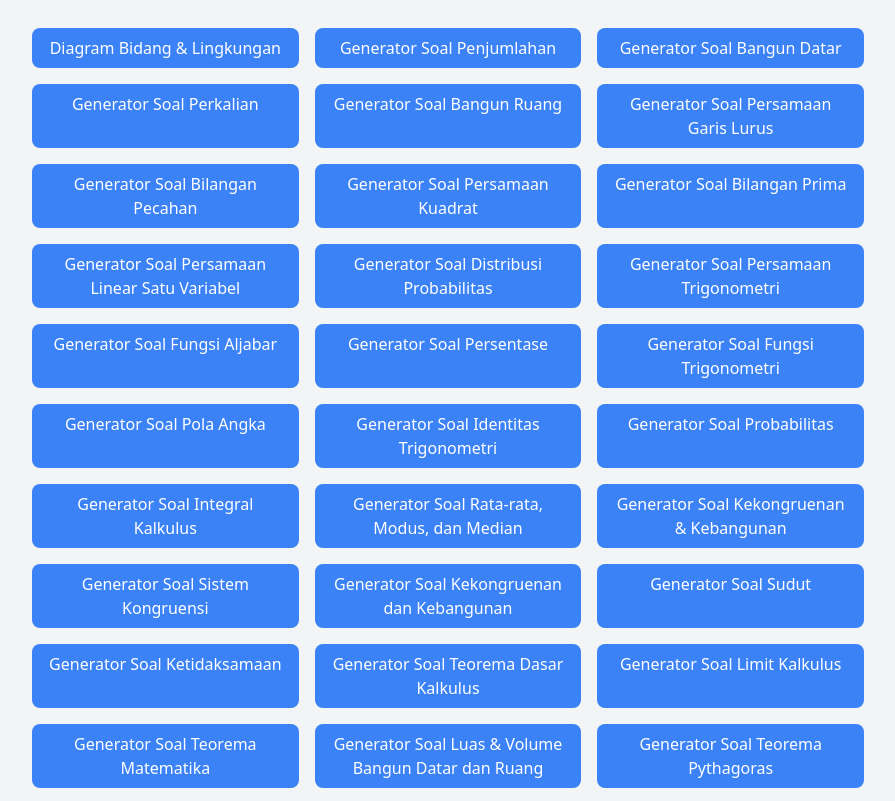
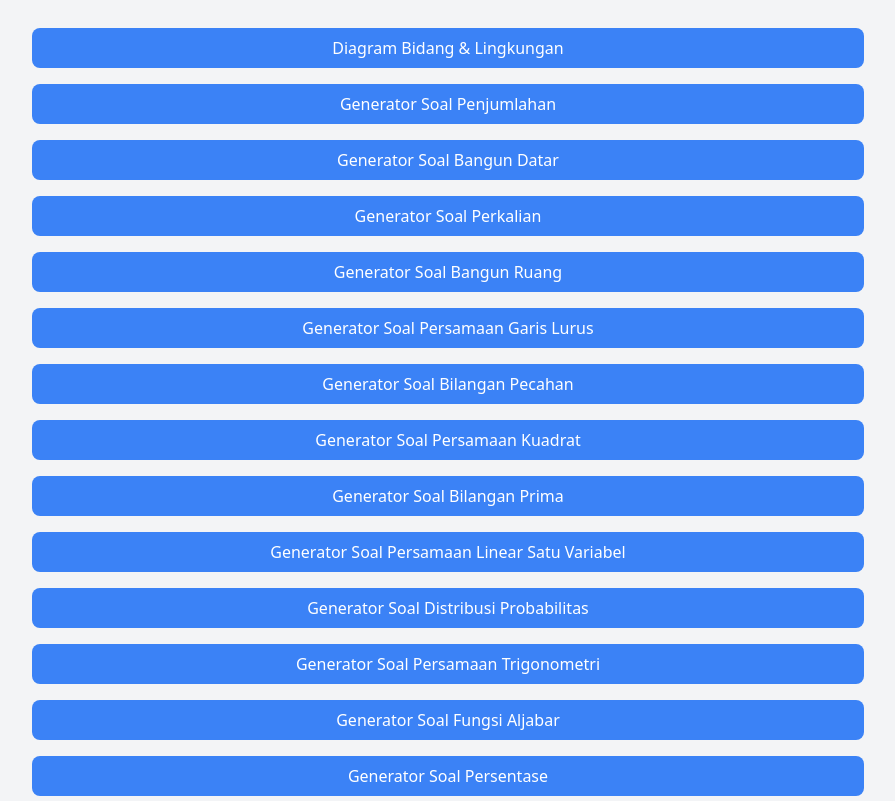
Before and after one commit to rezasaputra4250/generator, a plain HTML site: page index.html in a window 1280 px wide. Shown: the part 72-873 px from the top of the page, without its empty margins (192-1087 px from the left). Drawn offline with nearby package versions, Linux system fonts and the light colour scheme.

Commit message:
Update index.html

```diff
--- a/index.html
+++ b/index.html
@@ -4,7 +4,7 @@
   <head>
     <meta charset="UTF-8">
     <meta name="viewport" content="width=device-width, initial-scale=1.0">
-    <title>Halaman Utama</title>
+    <title>Index Halaman Generator Soal</title>
     <script src="https://cdn.tailwindcss.com"></script>
   </head>
 
@@ -12,114 +12,114 @@
 
     <div class="max-w-4xl mx-auto p-8">
       <h1 class="text-3xl font-semibold text-center mb-8">Daftar Halaman Generator Soal</h1>
-      <div class="grid grid-cols-1 md:grid-cols-2 lg:grid-cols-3 gap-4">
+      <div class="space-y-4">
         <a href="diagram-bidang-&-lingkungan.html"
-          class="bg-blue-500 text-white py-2 px-4 rounded-lg text-center hover:bg-blue-700 transition duration-300">Diagram
+          class="block bg-blue-500 text-white py-2 px-4 rounded-lg text-center hover:bg-blue-700 transition duration-300">Diagram
           Bidang & Lingkungan</a>
         <a href="generator-soal-penjumlahan.html"
-          class="bg-blue-500 text-white py-2 px-4 rounded-lg text-center hover:bg-blue-700 transition duration-300">Generator
+          class="block bg-blue-500 text-white py-2 px-4 rounded-lg text-center hover:bg-blue-700 transition duration-300">Generator
           Soal Penjumlahan</a>
         <a href="generator-soal-bangun-datar.html"
-          class="bg-blue-500 text-white py-2 px-4 rounded-lg text-center hover:bg-blue-700 transition duration-300">Generator
+          class="block bg-blue-500 text-white py-2 px-4 rounded-lg text-center hover:bg-blue-700 transition duration-300">Generator
           Soal Bangun Datar</a>
         <a href="generator-soal-perkalian.html"
-          class="bg-blue-500 text-white py-2 px-4 rounded-lg text-center hover:bg-blue-700 transition duration-300">Generator
+          class="block bg-blue-500 text-white py-2 px-4 rounded-lg text-center hover:bg-blue-700 transition duration-300">Generator
           Soal Perkalian</a>
         <a href="generator-soal-bangun-ruang.html"
-          class="bg-blue-500 text-white py-2 px-4 rounded-lg text-center hover:bg-blue-700 transition duration-300">Generator
+          class="block bg-blue-500 text-white py-2 px-4 rounded-lg text-center hover:bg-blue-700 transition duration-300">Generator
           Soal Bangun Ruang</a>
         <a href="generator-soal-persamaan-garis-lurus.html"
-          class="bg-blue-500 text-white py-2 px-4 rounded-lg text-center hover:bg-blue-700 transition duration-300">Generator
+          class="block bg-blue-500 text-white py-2 px-4 rounded-lg text-center hover:bg-blue-700 transition duration-300">Generator
           Soal Persamaan Garis Lurus</a>
         <a href="generator-soal-bilangan-pecahan.html"
-          class="bg-blue-500 text-white py-2 px-4 rounded-lg text-center hover:bg-blue-700 transition duration-300">Generator
+          class="block bg-blue-500 text-white py-2 px-4 rounded-lg text-center hover:bg-blue-700 transition duration-300">Generator
           Soal Bilangan Pecahan</a>
         <a href="generator-soal-persamaan-kuadrat.html"
-          class="bg-blue-500 text-white py-2 px-4 rounded-lg text-center hover:bg-blue-700 transition duration-300">Generator
+          class="block bg-blue-500 text-white py-2 px-4 rounded-lg text-center hover:bg-blue-700 transition duration-300">Generator
           Soal Persamaan Kuadrat</a>
         <a href="generator-soal-bilangan-prima.html"
-          class="bg-blue-500 text-white py-2 px-4 rounded-lg text-center hover:bg-blue-700 transition duration-300">Generator
+          class="block bg-blue-500 text-white py-2 px-4 rounded-lg text-center hover:bg-blue-700 transition duration-300">Generator
           Soal Bilangan Prima</a>
         <a href="generator-soal-persamaan-linear-satu-variabel.html"
-          class="bg-blue-500 text-white py-2 px-4 rounded-lg text-center hover:bg-blue-700 transition duration-300">Generator
+          class="block bg-blue-500 text-white py-2 px-4 rounded-lg text-center hover:bg-blue-700 transition duration-300">Generator
           Soal Persamaan Linear Satu Variabel</a>
         <a href="generator-soal-distribusi-probabilitas.html"
-          class="bg-blue-500 text-white py-2 px-4 rounded-lg text-center hover:bg-blue-700 transition duration-300">Generator
+          class="block bg-blue-500 text-white py-2 px-4 rounded-lg text-center hover:bg-blue-700 transition duration-300">Generator
           Soal Distribusi Probabilitas</a>
         <a href="generator-soal-persamaan-trigonometri.html"
-          class="bg-blue-500 text-white py-2 px-4 rounded-lg text-center hover:bg-blue-700 transition duration-300">Generator
+          class="block bg-blue-500 text-white py-2 px-4 rounded-lg text-center hover:bg-blue-700 transition duration-300">Generator
           Soal Persamaan Trigonometri</a>
         <a href="generator-soal-fungsi-aljabar.html"
-          class="bg-blue-500 text-white py-2 px-4 rounded-lg text-center hover:bg-blue-700 transition duration-300">Generator
+          class="block bg-blue-500 text-white py-2 px-4 rounded-lg text-center hover:bg-blue-700 transition duration-300">Generator
           Soal Fungsi Aljabar</a>
         <a href="generator-soal-persentase.html"
-          class="bg-blue-500 text-white py-2 px-4 rounded-lg text-center hover:bg-blue-700 transition duration-300">Generator
+          class="block bg-blue-500 text-white py-2 px-4 rounded-lg text-center hover:bg-blue-700 transition duration-300">Generator
           Soal Persentase</a>
         <a href="generator-soal-fungsi-trigonometri.html"
-          class="bg-blue-500 text-white py-2 px-4 rounded-lg text-center hover:bg-blue-700 transition duration-300">Generator
+          class="block bg-blue-500 text-white py-2 px-4 rounded-lg text-center hover:bg-blue-700 transition duration-300">Generator
           Soal Fungsi Trigonometri</a>
         <a href="generator-soal-pola-angka.html"
-          class="bg-blue-500 text-white py-2 px-4 rounded-lg text-center hover:bg-blue-700 transition duration-300">Generator
+          class="block bg-blue-500 text-white py-2 px-4 rounded-lg text-center hover:bg-blue-700 transition duration-300">Generator
           Soal Pola Angka</a>
         <a href="generator-soal-identitas-trigonometri.html"
-          class="bg-blue-500 text-white py-2 px-4 rounded-lg text-center hover:bg-blue-700 transition duration-300">Generator
+          class="block bg-blue-500 text-white py-2 px-4 rounded-lg text-center hover:bg-blue-700 transition duration-300">Generator
           Soal Identitas Trigonometri</a>
         <a href="generator-soal-probabilitas.html"
-          class="bg-blue-500 text-white py-2 px-4 rounded-lg text-center hover:bg-blue-700 transition duration-300">Generator
+          class="block bg-blue-500 text-white py-2 px-4 rounded-lg text-center hover:bg-blue-700 transition duration-300">Generator
           Soal Probabilitas</a>
         <a href="generator-soal-integral-kalkulus.html"
-          class="bg-blue-500 text-white py-2 px-4 rounded-lg text-center hover:bg-blue-700 transition duration-300">Generator
+          class="block bg-blue-500 text-white py-2 px-4 rounded-lg text-center hover:bg-blue-700 transition duration-300">Generator
           Soal Integral Kalkulus</a>
         <a href="generator-soal-rata-rata,-modus,-dan-median.html"
-          class="bg-blue-500 text-white py-2 px-4 rounded-lg text-center hover:bg-blue-700 transition duration-300">Generator
+          class="block bg-blue-500 text-white py-2 px-4 rounded-lg text-center hover:bg-blue-700 transition duration-300">Generator
           Soal Rata-rata, Modus, dan Median</a>
         <a href="generator-soal-kekongruenan-&-kebangunan.html"
-          class="bg-blue-500 text-white py-2 px-4 rounded-lg text-center hover:bg-blue-700 transition duration-300">Generator
+          class="block bg-blue-500 text-white py-2 px-4 rounded-lg text-center hover:bg-blue-700 transition duration-300">Generator
           Soal Kekongruenan & Kebangunan</a>
         <a href="generator-soal-sistem-kongruensi.html"
-          class="bg-blue-500 text-white py-2 px-4 rounded-lg text-center hover:bg-blue-700 transition duration-300">Generator
+          class="block bg-blue-500 text-white py-2 px-4 rounded-lg text-center hover:bg-blue-700 transition duration-300">Generator
           Soal Sistem Kongruensi</a>
         <a href="generator-soal-kekongruenan-and-kebangunan.html"
-          class="bg-blue-500 text-white py-2 px-4 rounded-lg text-center hover:bg-blue-700 transition duration-300">Generator
+          class="block bg-blue-500 text-white py-2 px-4 rounded-lg text-center hover:bg-blue-700 transition duration-300">Generator
           Soal Kekongruenan dan Kebangunan</a>
         <a href="generator-soal-sudut.html"
-          class="bg-blue-500 text-white py-2 px-4 rounded-lg text-center hover:bg-blue-700 transition duration-300">Generator
+          class="block bg-blue-500 text-white py-2 px-4 rounded-lg text-center hover:bg-blue-700 transition duration-300">Generator
           Soal Sudut</a>
         <a href="generator-soal-ketidaksamaan.html"
-          class="bg-blue-500 text-white py-2 px-4 rounded-lg text-center hover:bg-blue-700 transition duration-300">Generator
+          class="block bg-blue-500 text-white py-2 px-4 rounded-lg text-center hover:bg-blue-700 transition duration-300">Generator
           Soal Ketidaksamaan</a>
         <a href="generator-soal-teorema-dasar-kalkulus.html"
-          class="bg-blue-500 text-white py-2 px-4 rounded-lg text-center hover:bg-blue-700 transition duration-300">Generator
+          class="block bg-blue-500 text-white py-2 px-4 rounded-lg text-center hover:bg-blue-700 transition duration-300">Generator
           Soal Teorema Dasar Kalkulus</a>
         <a href="generator-soal-limit-kalkulus.html"
-          class="bg-blue-500 text-white py-2 px-4 rounded-lg text-center hover:bg-blue-700 transition duration-300">Generator
+          class="block bg-blue-500 text-white py-2 px-4 rounded-lg text-center hover:bg-blue-700 transition duration-300">Generator
           Soal Limit Kalkulus</a>
         <a href="generator-soal-teorema-matematika.html"
-          class="bg-blue-500 text-white py-2 px-4 rounded-lg text-center hover:bg-blue-700 transition duration-300">Generator
+          class="block bg-blue-500 text-white py-2 px-4 rounded-lg text-center hover:bg-blue-700 transition duration-300">Generator
           Soal Teorema Matematika</a>
         <a href="generator-soal-luas-&-volume-bangun-datar-dan-ruang.html"
-          class="bg-blue-500 text-white py-2 px-4 rounded-lg text-center hover:bg-blue-700 transition duration-300">Generator
+          class="block bg-blue-500 text-white py-2 px-4 rounded-lg text-center hover:bg-blue-700 transition duration-300">Generator
           Soal Luas & Volume Bangun Datar dan Ruang</a>
         <a href="generator-soal-teorema-pythagoras.html"
-          class="bg-blue-500 text-white py-2 px-4 rounded-lg text-center hover:bg-blue-700 transition duration-300">Generator
+          class="block bg-blue-500 text-white py-2 px-4 rounded-lg text-center hover:bg-blue-700 transition duration-300">Generator
           Soal Teorema Pythagoras</a>
         <a href="generator-soal-pembagian.html"
-          class="bg-blue-500 text-white py-2 px-4 rounded-lg text-center hover:bg-blue-700 transition duration-300">Generator
+          class="block bg-blue-500 text-white py-2 px-4 rounded-lg text-center hover:bg-blue-700 transition duration-300">Generator
           Soal Pembagian</a>
         <a href="generator-soal-teorema-pythagoras-dalam-trigonometri.html"
-          class="bg-blue-500 text-white py-2 px-4 rounded-lg text-center hover:bg-blue-700 transition duration-300">Generator
+          class="block bg-blue-500 text-white py-2 px-4 rounded-lg text-center hover:bg-blue-700 transition duration-300">Generator
           Soal Teorema Pythagoras dalam Trigonometri</a>
         <a href="generator-soal-pembagian-faktor.html"
-          class="bg-blue-500 text-white py-2 px-4 rounded-lg text-center hover:bg-blue-700 transition duration-300">Generator
+          class="block bg-blue-500 text-white py-2 px-4 rounded-lg text-center hover:bg-blue-700 transition duration-300">Generator
           Soal Pembagian Faktor</a>
         <a href="generator-soal-turunan-kalkulus.html"
-          class="bg-blue-500 text-white py-2 px-4 rounded-lg text-center hover:bg-blue-700 transition duration-300">Generator
+          class="block bg-blue-500 text-white py-2 px-4 rounded-lg text-center hover:bg-blue-700 transition duration-300">Generator
           Soal Turunan Kalkulus</a>
         <a href="generator-soal-pengujian-hipotesis.html"
-          class="bg-blue-500 text-white py-2 px-4 rounded-lg text-center hover:bg-blue-700 transition duration-300">Generator
+          class="block bg-blue-500 text-white py-2 px-4 rounded-lg text-center hover:bg-blue-700 transition duration-300">Generator
           Soal Pengujian Hipotesis</a>
         <a href="generator-soal-pengurangan.html"
-          class="bg-blue-500 text-white py-2 px-4 rounded-lg text-center hover:bg-blue-700 transition duration-300">Generator
+          class="block bg-blue-500 text-white py-2 px-4 rounded-lg text-center hover:bg-blue-700 transition duration-300">Generator
           Soal Pengurangan</a>
       </div>
     </div>
```
